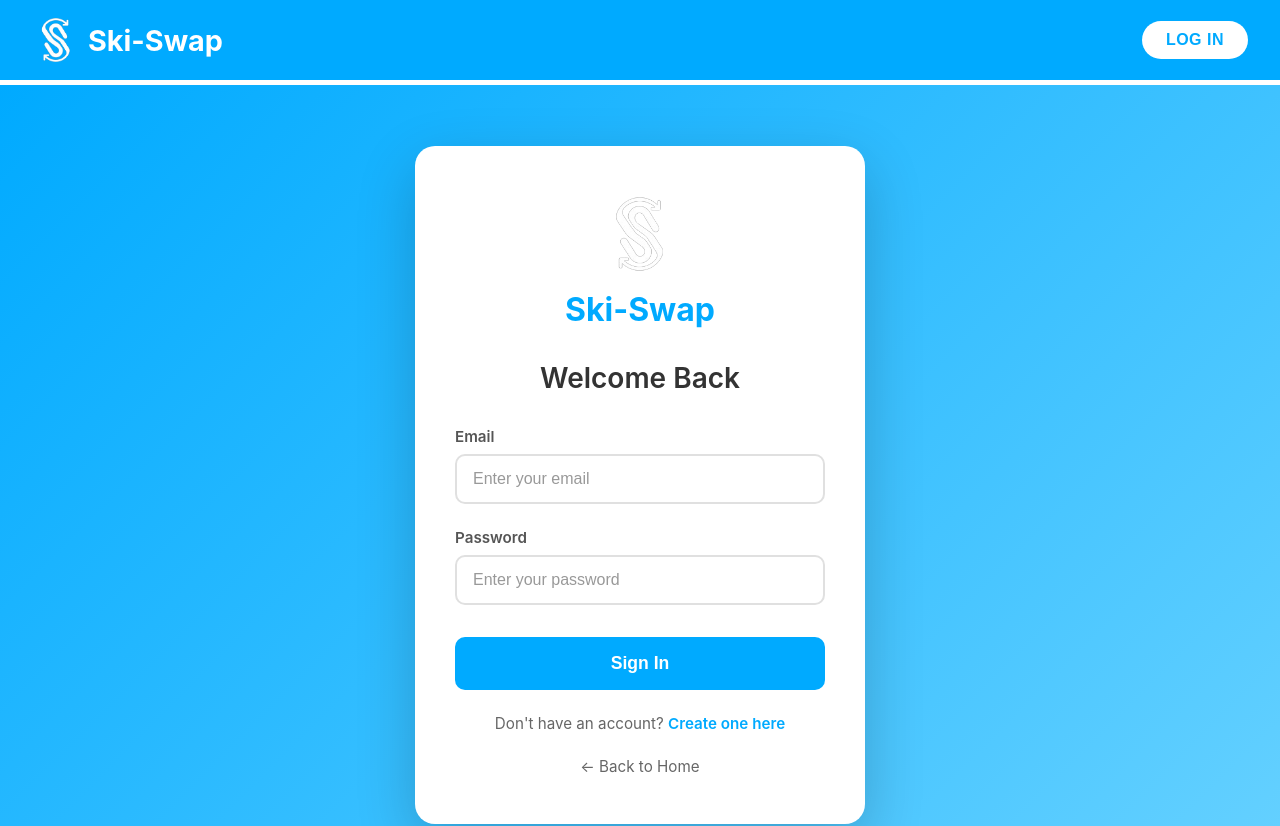
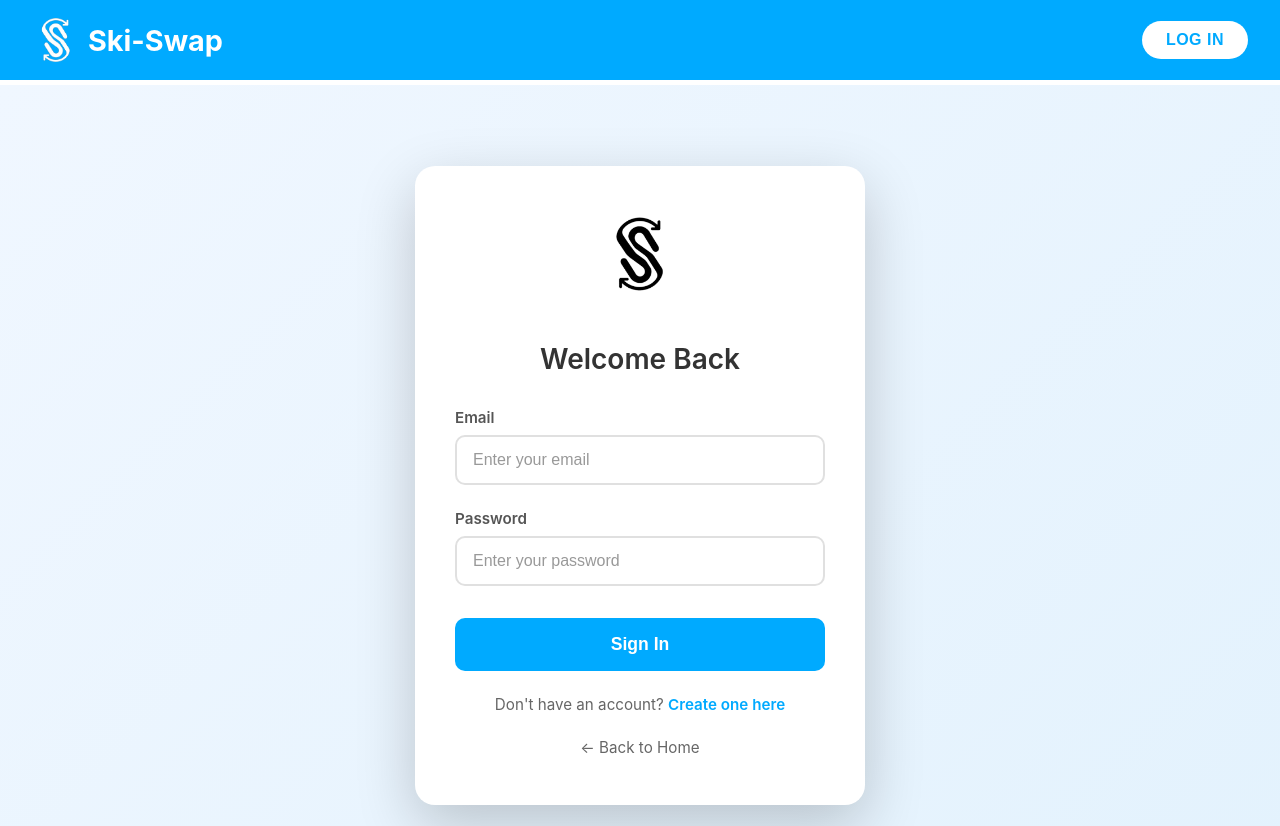
Before and after one commit to PWr-team-project/Ski-Swap, a Vue app in the folder frontend/: page /login in a window 1280 px wide. Shown: the top 826 px of the page. Built offline with nearby package versions, Linux system fonts and the light colour scheme.

Commit message:
login cosmetic changes

```diff
--- a/frontend/src/pages/Login.vue
+++ b/frontend/src/pages/Login.vue
@@ -4,8 +4,7 @@
       <div class="login-card">
         <!-- Logo and Title -->
         <div class="header-section">
-          <img src="/assets/images/logo.png" alt="Ski-Swap Logo" class="app-logo" />
-          <h1 class="app-title">Ski-Swap</h1>
+          <img src="/assets/images/logo_black.png" alt="Ski-Swap Logo" class="app-logo" />
         </div>
 
         <h2 class="login-title">Welcome Back</h2>
@@ -116,7 +115,7 @@ const handleLogin = async () => {
   display: flex;
   align-items: center;
   justify-content: center;
-  background: linear-gradient(135deg, #00AAFF 0%, #66D1FF 100%);
+  background: linear-gradient(135deg, #f0f7ff 0%, #e3f2fd 100%);
   padding: 2rem;
 }
 
--- a/frontend/src/pages/Register.vue
+++ b/frontend/src/pages/Register.vue
@@ -4,8 +4,7 @@
       <div class="register-card">
         <!-- Logo and Title -->
         <div class="header-section">
-          <img src="/assets/images/logo.png" alt="Ski-Swap Logo" class="app-logo" />
-          <h1 class="app-title">Ski-Swap</h1>
+          <img src="/assets/images/logo_black.png" alt="Ski-Swap Logo" class="app-logo" />
         </div>
 
         <h2 class="register-title">Create Account</h2>
@@ -187,7 +186,7 @@ const handleRegister = async () => {
   display: flex;
   align-items: center;
   justify-content: center;
-  background: linear-gradient(135deg, #00AAFF 0%, #66D1FF 100%);
+  background: linear-gradient(135deg, #f0f7ff 0%, #e3f2fd 100%);
   padding: 2rem;
 }
 
```
Also changed, not shown: frontend/public/assets/images/logo_black.png (added).
